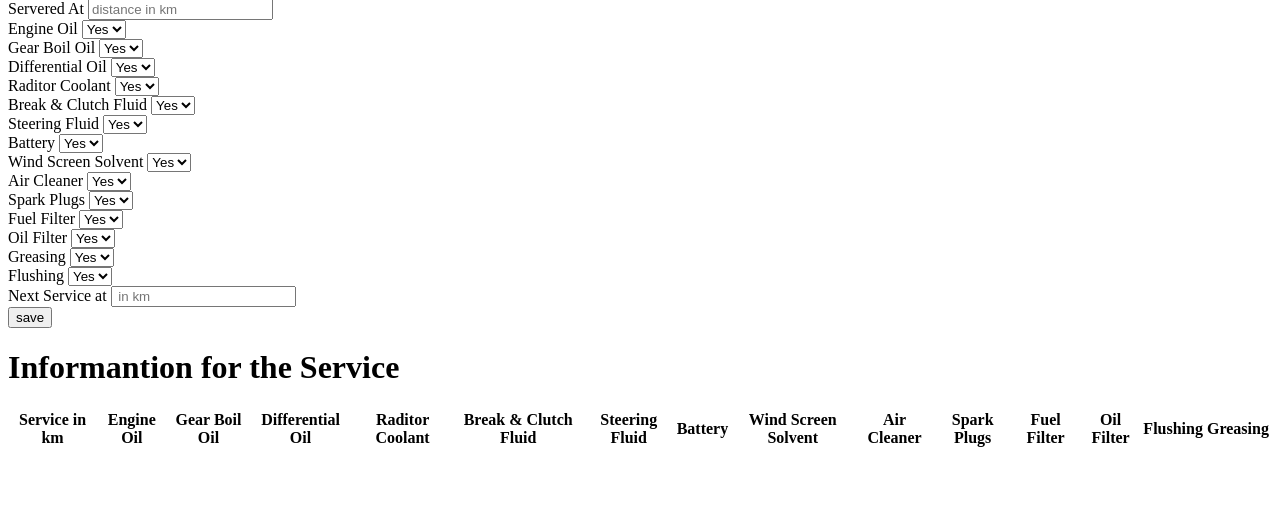
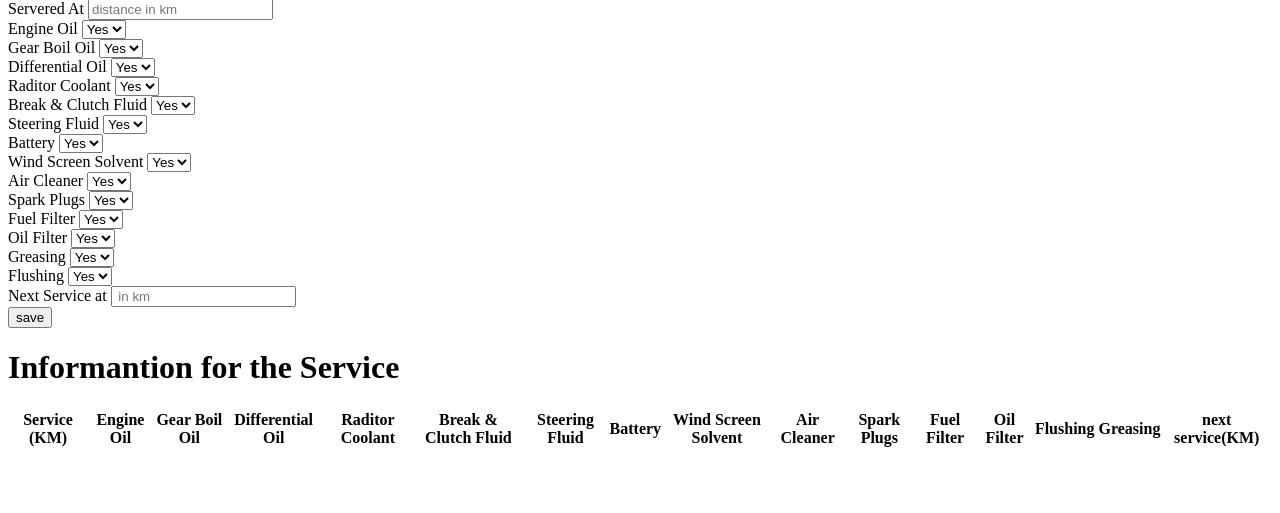
Before and after one commit to Mutegeki/mysite, a Django app: template my_site/mycar/templates/car/showcar.html in a window 1280 px wide. Shown: the part 233-746 px from the top of the page. Run offline with Django 3.2, Linux system fonts and the light colour scheme; the template is opened without the code that fills it, so the values that code supplies are empty.

Commit message:
Added next service in showcar

```diff
--- a/my_site/mycar/templates/car/showcar.html
+++ b/my_site/mycar/templates/car/showcar.html
@@ -138,7 +138,7 @@
 	<table class="table">
 		<thead>
 			<tr>
-				<th>Service in km</th>
+				<th>Service (KM)</th>
 				<th>Engine Oil</th>
 				<th>Gear Boil Oil</th>
 				<th>Differential Oil</th>
@@ -153,8 +153,7 @@
 				<th>Oil Filter</th>
 				<th>Flushing</th>
 				<th>Greasing</th>
-
-
+				<th>next service(KM)</th>
 			</tr>
 		</thead>
 
@@ -177,6 +176,7 @@
 				<td>{{service.oil}}</td>
 				<td>{{service.flush}}</td>
 				<td>{{service.greasing}}</td>
+				<td>{{service.next}}</td>
 
 			</tr>
 		</tbody>
```
